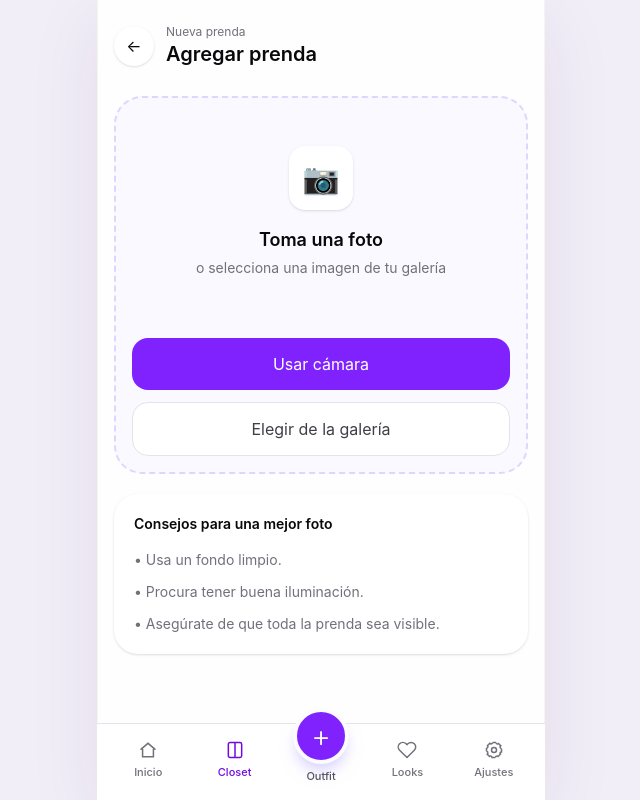
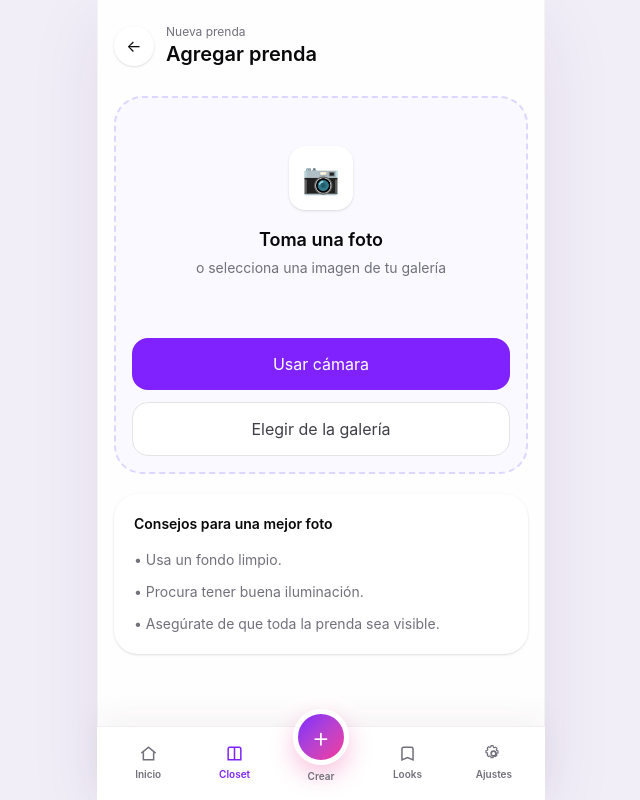
Before and after one commit to Mendo0729/My-Virtual-Closet, a React (Vite) app: page /closet/new in a window 1280 px wide. Shown: the whole page, without its empty margins (319-959 px from the left). Built offline with nearby package versions, Linux system fonts and the light colour scheme.

Commit message:
Match bottom navigation to new visual system

```diff
--- a/src/shared/components/BottomNavigation.tsx
+++ b/src/shared/components/BottomNavigation.tsx
@@ -2,21 +2,17 @@ import { NavLink } from 'react-router'
 
 const navItemClass = ({ isActive }: { isActive: boolean }) =>
   [
-    'flex flex-1 flex-col items-center justify-center gap-1 py-2 text-[11px] font-medium transition',
-    isActive ? 'text-violet-700' : 'text-zinc-500',
+    'flex flex-1 flex-col items-center justify-center gap-1 py-2 text-[10px] font-semibold transition-colors',
+    isActive
+      ? 'text-violet-600 dark:text-fuchsia-400'
+      : 'text-zinc-500 dark:text-slate-400',
   ].join(' ')
 
 export default function BottomNavigation() {
   return (
-    <nav className="fixed bottom-0 left-1/2 z-50 flex w-full max-w-md -translate-x-1/2 border-t border-zinc-200 bg-white/95 px-2 pb-[max(0.5rem,env(safe-area-inset-bottom))] pt-1 backdrop-blur">
+    <nav className="fixed bottom-0 left-1/2 z-50 flex w-full max-w-md -translate-x-1/2 border-t border-black/[0.06] bg-white/95 px-2 pb-[max(0.5rem,env(safe-area-inset-bottom))] pt-1.5 shadow-[0_-10px_30px_rgba(50,35,80,0.05)] backdrop-blur-xl transition-colors dark:border-white/[0.08] dark:bg-[#0a1322]/95 dark:shadow-[0_-12px_30px_rgba(0,0,0,0.24)]">
       <NavLink to="/" end className={navItemClass}>
-        <svg
-          className="h-5 w-5"
-          viewBox="0 0 24 24"
-          fill="none"
-          stroke="currentColor"
-          strokeWidth="1.8"
-        >
+        <svg className="h-[19px] w-[19px]" viewBox="0 0 24 24" fill="none" stroke="currentColor" strokeWidth="1.9">
           <path d="M3 11.5 12 4l9 7.5" />
           <path d="M5.5 10.5V20h13v-9.5" />
         </svg>
@@ -24,53 +20,34 @@ export default function BottomNavigation() {
       </NavLink>
 
       <NavLink to="/closet" className={navItemClass}>
-        <svg
-          className="h-5 w-5"
-          viewBox="0 0 24 24"
-          fill="none"
-          stroke="currentColor"
-          strokeWidth="1.8"
-        >
-          <rect x="4" y="3" width="16" height="18" rx="2" />
-          <path d="M12 3v18" />
-          <path d="M9.5 12h.01M14.5 12h.01" />
+        <svg className="h-[19px] w-[19px]" viewBox="0 0 24 24" fill="none" stroke="currentColor" strokeWidth="1.9">
+          <path d="M6 4h12a2 2 0 0 1 2 2v14H4V6a2 2 0 0 1 2-2Z" />
+          <path d="M12 4v16M8.5 11h.01M15.5 11h.01" />
         </svg>
         <span>Closet</span>
       </NavLink>
 
       <NavLink
         to="/outfit"
-        className="relative flex flex-1 flex-col items-center justify-center gap-1 py-2 text-[11px] font-medium text-zinc-600"
+        className="relative flex flex-1 flex-col items-center justify-center gap-1 py-2 text-[10px] font-semibold text-zinc-500 dark:text-slate-400"
       >
-        <span className="-mt-7 flex h-14 w-14 items-center justify-center rounded-full border-4 border-[#fcfbfd] bg-violet-600 text-3xl font-light text-white shadow-lg shadow-violet-200">
+        <span className="-mt-8 flex h-14 w-14 items-center justify-center rounded-full border-[5px] border-white bg-gradient-to-br from-violet-600 to-pink-500 text-[28px] font-light text-white shadow-[0_10px_24px_rgba(236,72,153,0.32)] transition-transform active:scale-95 dark:border-[#0a1322]">
           +
         </span>
-        <span>Outfit</span>
+        <span>Crear</span>
       </NavLink>
 
       <NavLink to="/outfits" className={navItemClass}>
-        <svg
-          className="h-5 w-5"
-          viewBox="0 0 24 24"
-          fill="none"
-          stroke="currentColor"
-          strokeWidth="1.8"
-        >
-          <path d="M20.8 4.6a5.5 5.5 0 0 0-7.8 0L12 5.7l-1.1-1.1a5.5 5.5 0 0 0-7.8 7.8L12 21l8.8-8.6a5.5 5.5 0 0 0 0-7.8Z" />
+        <svg className="h-[19px] w-[19px]" viewBox="0 0 24 24" fill="none" stroke="currentColor" strokeWidth="1.9">
+          <path d="M7 4h10a2 2 0 0 1 2 2v14l-7-3-7 3V6a2 2 0 0 1 2-2Z" />
         </svg>
         <span>Looks</span>
       </NavLink>
 
       <NavLink to="/settings" className={navItemClass}>
-        <svg
-          className="h-5 w-5"
-          viewBox="0 0 24 24"
-          fill="none"
-          stroke="currentColor"
-          strokeWidth="1.8"
-        >
+        <svg className="h-[19px] w-[19px]" viewBox="0 0 24 24" fill="none" stroke="currentColor" strokeWidth="1.9">
           <circle cx="12" cy="12" r="3" />
-          <path d="M19.4 15a1.7 1.7 0 0 0 .34 1.88l.06.06-2.83 2.83-.06-.06A1.7 1.7 0 0 0 15 19.4a1.7 1.7 0 0 0-1 .6 1.7 1.7 0 0 0-.4 1.1V21h-4v-.1A1.7 1.7 0 0 0 8.6 19.4a1.7 1.7 0 0 0-1.88.34l-.06.06-2.83-2.83.06-.06A1.7 1.7 0 0 0 4.6 15a1.7 1.7 0 0 0-.6-1A1.7 1.7 0 0 0 2.9 13.6H3v-4h-.1A1.7 1.7 0 0 0 4.6 8.6a1.7 1.7 0 0 0-.34-1.88l-.06-.06 2.83-2.83.06.06A1.7 1.7 0 0 0 9 4.6a1.7 1.7 0 0 0 1-.6A1.7 1.7 0 0 0 10.4 2.9V3h4v-.1A1.7 1.7 0 0 0 15.4 4.6a1.7 1.7 0 0 0 1.88-.34l.06-.06 2.83 2.83-.06.06A1.7 1.7 0 0 0 19.4 9c.1.4.3.7.6 1 .3.3.7.4 1.1.4H21v4h-.1a1.7 1.7 0 0 0-1.5.6Z" />
+          <path d="M19 13.5v-3l-2-.7a6.6 6.6 0 0 0-.6-1.5l.9-1.9-2.1-2.1-1.9.9a6.6 6.6 0 0 0-1.5-.6L11.1 2h-3l-.7 2.1a6.6 6.6 0 0 0-1.5.6L4 3.8 1.9 5.9l.9 1.9a6.6 6.6 0 0 0-.6 1.5L0 10v3l2.2.7c.1.5.3 1 .6 1.5l-.9 1.9L4 19.2l1.9-.9c.5.3 1 .5 1.5.6L8.1 21h3l.7-2.1c.5-.1 1-.3 1.5-.6l1.9.9 2.1-2.1-.9-1.9c.3-.5.5-1 .6-1.5L19 13.5Z" transform="translate(2.5 .5) scale(.8)" />
         </svg>
         <span>Ajustes</span>
       </NavLink>
```
